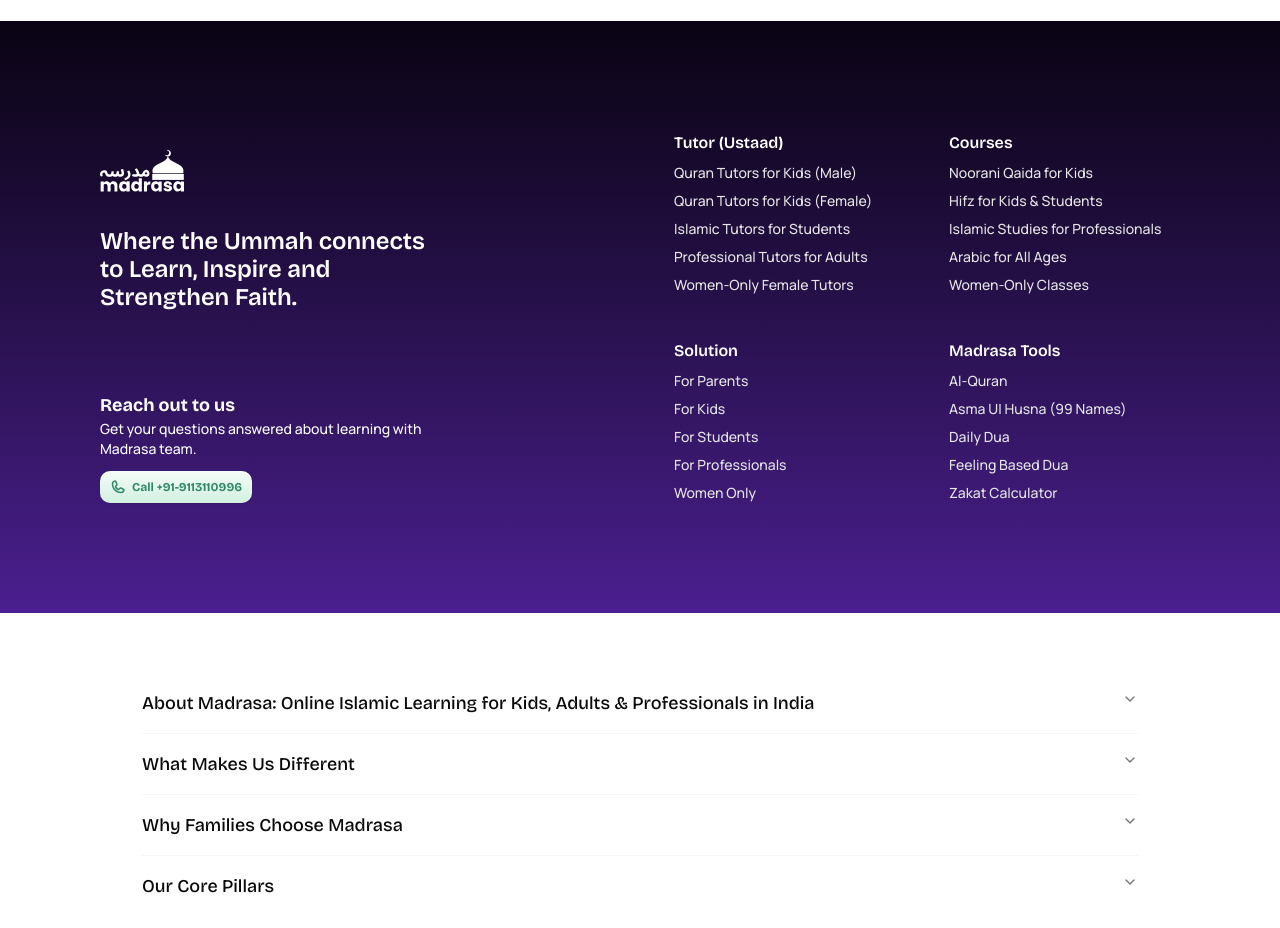
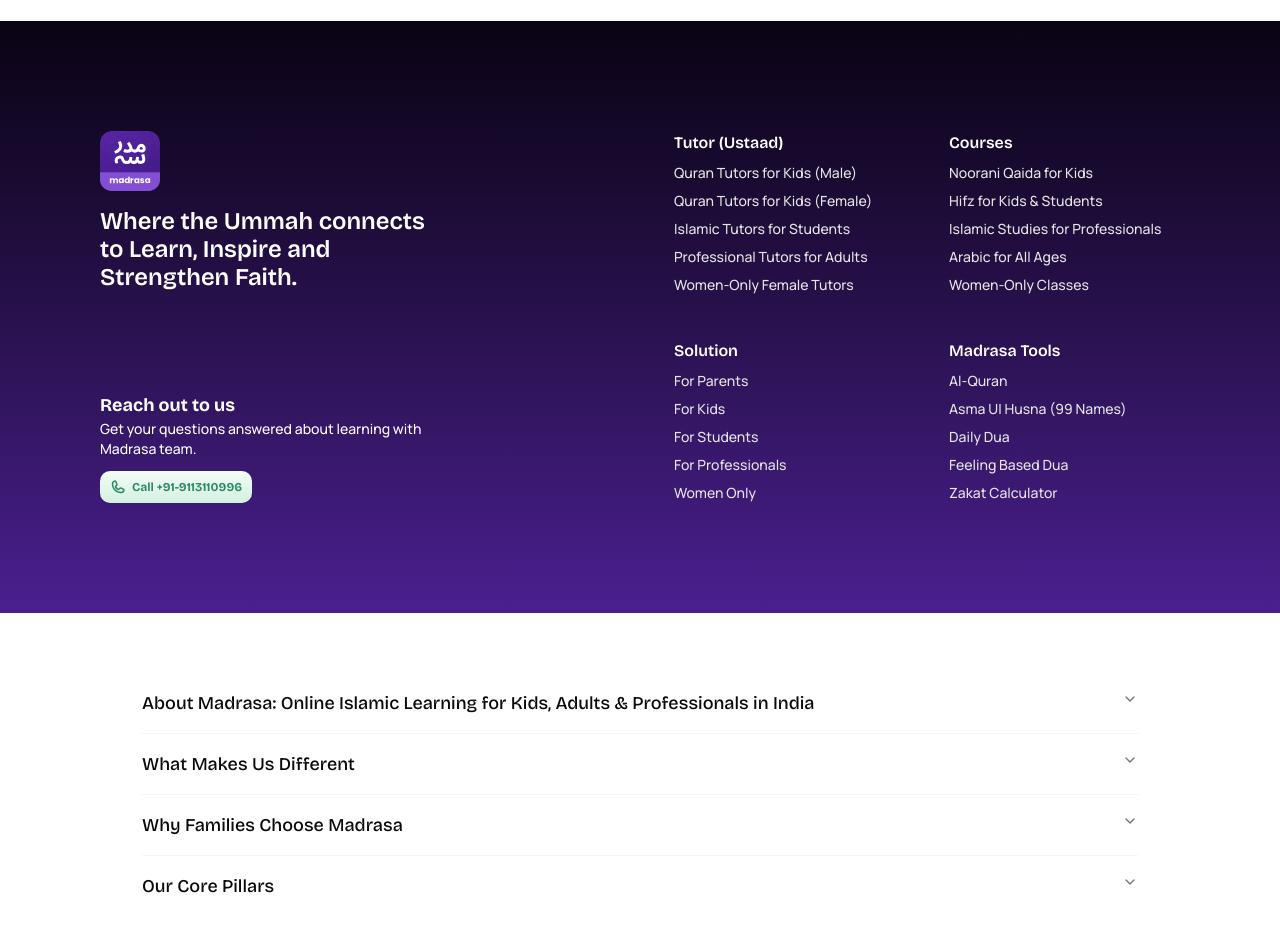
Before and after one commit to aumirza/madrasa-landing, a Next.js app: page / in a window 1280 px wide. Shown: the part 5900-6828 px from the top of the page. Built offline with nearby package versions, Linux system fonts and the light colour scheme.

Commit message:
feat: add a square logo in Footer component and adjust image size

```diff
--- a/src/components/layouts/Footer.tsx
+++ b/src/components/layouts/Footer.tsx
@@ -1,7 +1,7 @@
 import { PhoneIcon } from '@phosphor-icons/react/ssr';
 import Image from 'next/image';
 import Link from 'next/link';
-import logo from '@/assets/images/madrasa-logo.svg';
+import logoSquare from '@/assets/images/logo-square.svg';
 import ummah from '@/assets/images/ummah.svg';
 import { Button } from '../ui/button';
 import { Container } from './Container';
@@ -20,8 +20,8 @@ function FooterTop() {
             <div className="space-y-4">
               <Image
                 alt="Madrasa Logo"
-                className="h-20 brightness-0 invert"
-                src={logo}
+                className="max-h-15 max-w-15"
+                src={logoSquare}
               />
               <h3 className="font-semibold text-2xl leading-7">
                 Where the Ummah connects to Learn, Inspire and Strengthen Faith.
```
Also changed, not shown: src/assets/images/logo-square.svg (added).
